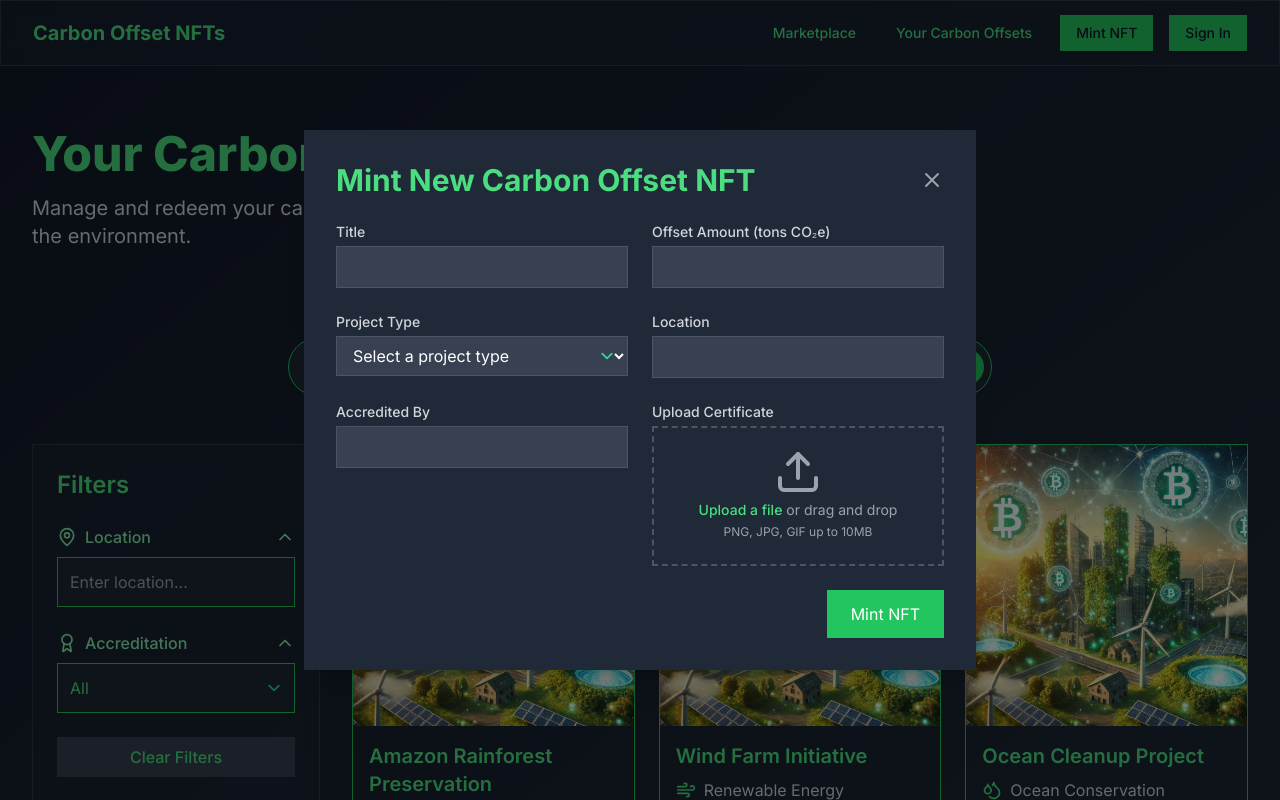
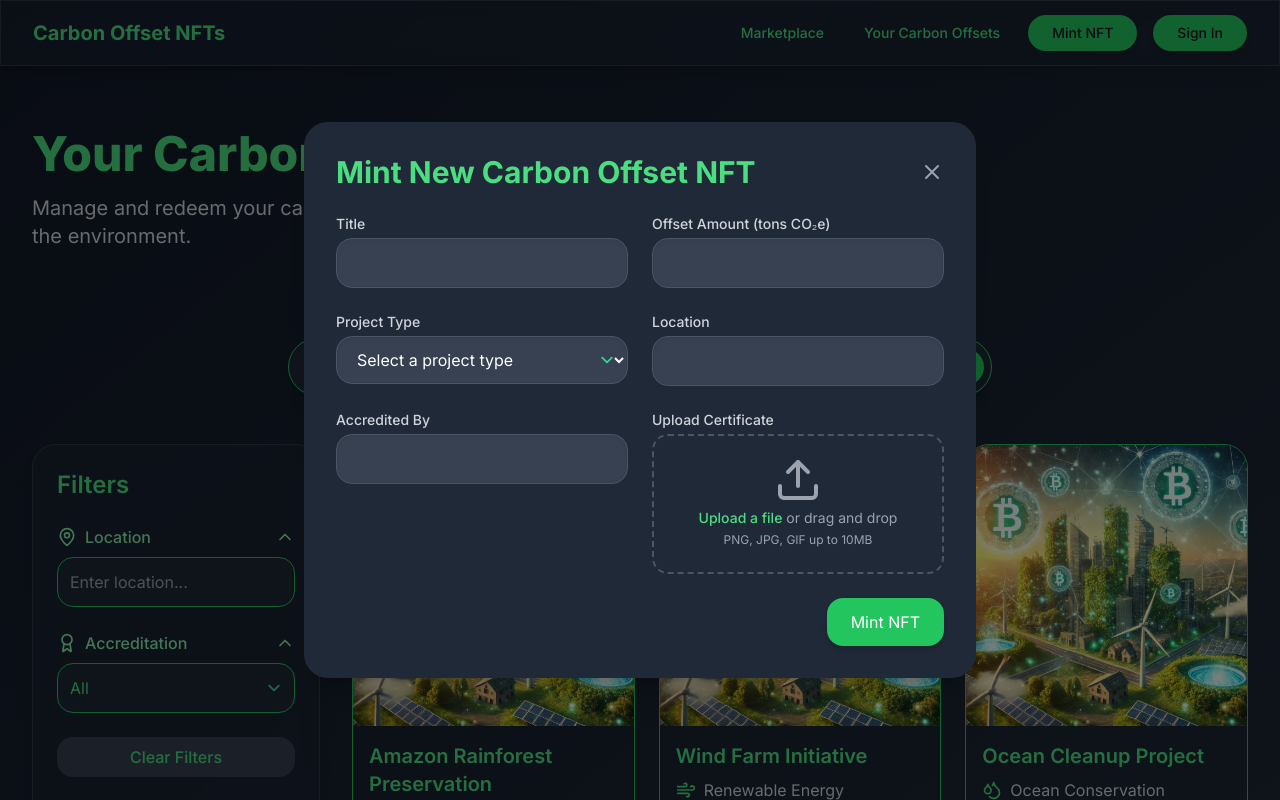
Before and after one commit to albertulll/0x4d, a Next.js app: page /your-credits in a window 1280 px wide. Both pictures are taken after a click on the button "Mint NFT". Shown: the top 800 px of the page. Built offline with nearby package versions, Linux system fonts and the light colour scheme.

Commit message:
Amazing new look.

```diff
--- a/src/app/components/FilterSidebar.tsx
+++ b/src/app/components/FilterSidebar.tsx
@@ -18,7 +18,7 @@ export default function FilterSidebar({ onFilterChange }: FilterSidebarProps) {
   }, [location, accreditation, onFilterChange])
 
   return (
-    <div className="w-72 mr-8 glass-effect p-6 rounded-lg animate-fade-in">
+    <div className="w-72 mr-8 glass-effect p-6 rounded-2xl animate-fade-in shadow-lg">
       <h2 className="text-2xl font-semibold text-green-400 mb-6">Filters</h2>
 
       <div className="mb-6">
@@ -41,7 +41,7 @@ export default function FilterSidebar({ onFilterChange }: FilterSidebarProps) {
               id="location"
               value={location}
               onChange={(e) => setLocation(e.target.value)}
-              className="w-full p-3 rounded-md bg-gray-800 text-green-400 border border-green-500 focus:outline-none focus:ring-2 focus:ring-green-500 transition-all duration-300"
+              className="w-full p-3 rounded-xl bg-gray-800 text-green-400 border border-green-500 focus:outline-none focus:ring-2 focus:ring-green-500 transition-all duration-300 shadow-inner"
               placeholder="Enter location..."
             />
           </div>
@@ -67,7 +67,7 @@ export default function FilterSidebar({ onFilterChange }: FilterSidebarProps) {
               id="accreditation"
               value={accreditation}
               onChange={(e) => setAccreditation(e.target.value)}
-              className="w-full p-3 rounded-md bg-gray-800 text-green-400 border border-green-500 focus:outline-none focus:ring-2 focus:ring-green-500 transition-all duration-300 appearance-none"
+              className="w-full p-3 rounded-xl bg-gray-800 text-green-400 border border-green-500 focus:outline-none focus:ring-2 focus:ring-green-500 transition-all duration-300 appearance-none shadow-inner"
             >
               <option value="">All</option>
               <option value="Verra">Verra</option>
@@ -83,7 +83,7 @@ export default function FilterSidebar({ onFilterChange }: FilterSidebarProps) {
           setLocation("")
           setAccreditation("")
         }}
-        className="w-full bg-gray-700 text-green-400 font-medium py-2 px-4 rounded-md hover:bg-gray-600 transition-colors duration-300"
+        className="w-full bg-gray-700 text-green-400 font-medium py-2 px-4 rounded-xl hover:bg-gray-600 transition-all duration-300 transform hover:scale-105"
       >
         Clear Filters
       </button>
--- a/src/app/components/MintNFTOverlay.tsx
+++ b/src/app/components/MintNFTOverlay.tsx
@@ -64,7 +64,7 @@ export default function MintNFTOverlay({ isOpen, onClose }: MintNFTOverlayProps)
             animate={{ scale: 1, opacity: 1 }}
             exit={{ scale: 0.9, opacity: 0 }}
             transition={{ type: "spring", damping: 15, stiffness: 300 }}
-            className="bg-gray-800 p-8 rounded-lg shadow-xl max-w-2xl w-full m-4"
+            className="bg-gray-800 p-8 rounded-2xl shadow-xl max-w-2xl w-full m-4"
             onClick={(e) => e.stopPropagation()}
           >
             <div className="flex justify-between items-center mb-6">
@@ -84,7 +84,7 @@ export default function MintNFTOverlay({ isOpen, onClose }: MintNFTOverlayProps)
                     id="title"
                     value={title}
                     onChange={(e) => setTitle(e.target.value)}
-                    className="w-full px-3 py-2 rounded-md bg-gray-700 border border-gray-600 text-white focus:border-green-500 focus:ring-2 focus:ring-green-500 transition-all duration-200"
+                    className="w-full px-4 py-3 rounded-xl bg-gray-700 border border-gray-600 text-white focus:border-green-500 focus:ring-2 focus:ring-green-500 transition-all duration-200 shadow-inner"
                     required
                   />
                 </div>
@@ -97,7 +97,7 @@ export default function MintNFTOverlay({ isOpen, onClose }: MintNFTOverlayProps)
                     id="offsetAmount"
                     value={offsetAmount}
                     onChange={(e) => setOffsetAmount(e.target.value)}
-                    className="w-full px-3 py-2 rounded-md bg-gray-700 border border-gray-600 text-white focus:border-green-500 focus:ring-2 focus:ring-green-500 transition-all duration-200"
+                    className="w-full px-4 py-3 rounded-xl bg-gray-700 border border-gray-600 text-white focus:border-green-500 focus:ring-2 focus:ring-green-500 transition-all duration-200 shadow-inner"
                     required
                   />
                 </div>
@@ -109,7 +109,7 @@ export default function MintNFTOverlay({ isOpen, onClose }: MintNFTOverlayProps)
                     id="projectType"
                     value={projectType}
                     onChange={(e) => setProjectType(e.target.value)}
-                    className="w-full px-3 py-2 rounded-md bg-gray-700 border border-gray-600 text-white focus:border-green-500 focus:ring-2 focus:ring-green-500 transition-all duration-200"
+                    className="w-full px-4 py-3 rounded-xl bg-gray-700 border border-gray-600 text-white focus:border-green-500 focus:ring-2 focus:ring-green-500 transition-all duration-200 shadow-inner"
                     required
                   >
                     <option value="">Select a project type</option>
@@ -130,7 +130,7 @@ export default function MintNFTOverlay({ isOpen, onClose }: MintNFTOverlayProps)
                     id="location"
                     value={location}
                     onChange={(e) => setLocation(e.target.value)}
-                    className="w-full px-3 py-2 rounded-md bg-gray-700 border border-gray-600 text-white focus:border-green-500 focus:ring-2 focus:ring-green-500 transition-all duration-200"
+                    className="w-full px-4 py-3 rounded-xl bg-gray-700 border border-gray-600 text-white focus:border-green-500 focus:ring-2 focus:ring-green-500 transition-all duration-200 shadow-inner"
                     required
                   />
                 </div>
@@ -143,7 +143,7 @@ export default function MintNFTOverlay({ isOpen, onClose }: MintNFTOverlayProps)
                     id="accreditedBy"
                     value={accreditedBy}
                     onChange={(e) => setAccreditedBy(e.target.value)}
-                    className="w-full px-3 py-2 rounded-md bg-gray-700 border border-gray-600 text-white focus:border-green-500 focus:ring-2 focus:ring-green-500 transition-all duration-200"
+                    className="w-full px-4 py-3 rounded-xl bg-gray-700 border border-gray-600 text-white focus:border-green-500 focus:ring-2 focus:ring-green-500 transition-all duration-200 shadow-inner"
                     required
                   />
                 </div>
@@ -151,7 +151,7 @@ export default function MintNFTOverlay({ isOpen, onClose }: MintNFTOverlayProps)
                   <label htmlFor="certificate" className="block text-sm font-medium text-gray-300 mb-1">
                     Upload Certificate
                   </label>
-                  <div className="mt-1 flex justify-center px-6 pt-5 pb-6 border-2 border-gray-600 border-dashed rounded-md hover:border-green-500 transition-colors duration-200">
+                  <div className="mt-1 flex justify-center px-6 pt-5 pb-6 border-2 border-gray-600 border-dashed rounded-xl hover:border-green-500 transition-all duration-200">
                     <div className="space-y-1 text-center">
                       <Upload className="mx-auto h-12 w-12 text-gray-400" />
                       <div className="flex text-sm text-gray-400">
@@ -178,7 +178,7 @@ export default function MintNFTOverlay({ isOpen, onClose }: MintNFTOverlayProps)
               <div className="flex justify-end">
                 <motion.button
                   type="submit"
-                  className="px-6 py-3 bg-green-500 text-white rounded-md hover:bg-green-600 focus:outline-none focus:ring-2 focus:ring-offset-2 focus:ring-green-500 transition-colors duration-200"
+                  className="px-6 py-3 bg-green-500 text-white rounded-xl hover:bg-green-600 focus:outline-none focus:ring-2 focus:ring-offset-2 focus:ring-green-500 transition-all duration-200 shadow-md hover:shadow-lg transform hover:scale-105"
                   whileHover={{ scale: 1.05 }}
                   whileTap={{ scale: 0.95 }}
                   disabled={isSubmitting || isSuccess}
@@ -191,7 +191,7 @@ export default function MintNFTOverlay({ isOpen, onClose }: MintNFTOverlayProps)
               <motion.div
                 initial={{ opacity: 0, y: 20 }}
                 animate={{ opacity: 1, y: 0 }}
-                className="mt-4 p-4 bg-green-500 bg-opacity-20 border border-green-500 rounded-md flex items-center"
+                className="mt-4 p-4 bg-green-500 bg-opacity-20 border border-green-500 rounded-xl flex items-center"
               >
                 <CheckCircle className="w-6 h-6 text-green-500 mr-2" />
                 <span className="text-green-400">NFT successfully minted!</span>
--- a/src/app/components/NFTCard.tsx
+++ b/src/app/components/NFTCard.tsx
@@ -31,7 +31,7 @@ export default function NFTCard({ nft }: NFTCardProps) {
   const Icon = projectTypeIcons[nft.projectType as keyof typeof projectTypeIcons] || Leaf
 
   return (
-    <div className="glass-effect rounded-lg overflow-hidden transition-all duration-300 hover:shadow-lg hover:shadow-green-500/20 flex flex-col h-full">
+    <div className="glass-effect rounded-2xl overflow-hidden transition-all duration-300 hover:shadow-lg hover:shadow-green-500/20 flex flex-col h-full transform hover:scale-105">
       <div className="relative aspect-square">
         <Image
           src={nft.image || "/placeholder.svg"}
@@ -63,7 +63,7 @@ export default function NFTCard({ nft }: NFTCardProps) {
         <p className="text-green-400 font-semibold mb-2 text-xl">Price: {nft.price}</p>
         <div className="mt-auto">
           <button
-            className="w-full bg-green-500 text-gray-900 font-semibold py-3 px-4 rounded-md hover:bg-green-400 transition-colors duration-300"
+            className="w-full bg-green-500 text-gray-900 font-semibold py-3 px-4 rounded-xl hover:bg-green-400 transition-all duration-300 transform hover:scale-105"
             onClick={() => console.log(`Buying ${nft.offsetAmount} offsets from ${nft.title}`)}
           >
             Buy Now
--- a/src/app/components/SearchBar.tsx
+++ b/src/app/components/SearchBar.tsx
@@ -23,12 +23,12 @@ export default function SearchBar({ onSearch }: SearchBarProps) {
           placeholder="Search carbon credits..."
           value={searchTerm}
           onChange={(e) => setSearchTerm(e.target.value)}
-          className="w-full p-4 pl-12 rounded-full bg-gray-800 text-green-400 border border-green-500 focus:outline-none focus:ring-2 focus:ring-green-500 transition-all duration-300"
+          className="w-full p-4 pl-12 rounded-full bg-gray-800 text-green-400 border border-green-500 focus:outline-none focus:ring-2 focus:ring-green-500 transition-all duration-300 shadow-lg"
         />
         <Search className="absolute left-4 top-1/2 transform -translate-y-1/2 h-5 w-5 text-green-400" />
         <button
           type="submit"
-          className="absolute right-2 top-1/2 transform -translate-y-1/2 bg-green-500 text-gray-900 px-6 py-2 rounded-full text-sm font-medium hover:bg-green-400 transition-colors duration-300"
+          className="absolute right-2 top-1/2 transform -translate-y-1/2 bg-green-500 text-gray-900 px-6 py-2 rounded-full text-sm font-medium hover:bg-green-400 transition-all duration-300 shadow-md hover:shadow-lg"
         >
           Search
         </button>
--- a/src/app/components/YourNFTCard.tsx
+++ b/src/app/components/YourNFTCard.tsx
@@ -42,7 +42,7 @@ export default function YourNFTCard({ nft }: YourNFTCardProps) {
   return (
     <div
       ref={cardRef}
-      className="bg-glass rounded-lg overflow-hidden border border-green-500 transition-all duration-300 hover:shadow-lg hover:shadow-green-500/50 flex flex-col h-full relative"
+      className="bg-glass rounded-2xl overflow-hidden border border-green-500 transition-all duration-300 hover:shadow-lg hover:shadow-green-500/50 flex flex-col h-full relative transform hover:scale-105"
     >
       <div className="relative aspect-square">
         <Image
@@ -74,7 +74,7 @@ export default function YourNFTCard({ nft }: YourNFTCardProps) {
         <p className="text-gray-300 mb-2">Offsets: {nft.offsetAmount} tons CO₂e</p>
         <div className="mt-auto">
           <button
-            className="w-full bg-primary text-primary-foreground font-semibold py-2 px-4 rounded hover:bg-primary/90 transition-all duration-300"
+            className="w-full bg-primary text-primary-foreground font-semibold py-2 px-4 rounded-xl hover:bg-primary/90 transition-all duration-300 transform hover:scale-105"
             onClick={() => setShowRedeemOptions(true)}
           >
             Redeem
@@ -83,10 +83,10 @@ export default function YourNFTCard({ nft }: YourNFTCardProps) {
       </div>
       {showRedeemOptions && (
         <div
-          className="absolute inset-0 bg-gray-900/95 flex flex-col justify-end transition-all duration-300 ease-in-out animate-slide-up"
+          className="absolute inset-0 bg-gray-900/95 flex flex-col justify-end transition-all duration-300 ease-in-out animate-slide-up rounded-2xl"
           onClick={() => setShowRedeemOptions(false)}
         >
-          <div className="bg-gray-800 p-6 rounded-t-lg shadow-xl" onClick={(e) => e.stopPropagation()}>
+          <div className="bg-gray-800 p-6 rounded-t-2xl shadow-xl" onClick={(e) => e.stopPropagation()}>
             <div className="flex justify-between items-center mb-4">
               <h3 className="text-xl font-semibold text-green-400">{nft.title}</h3>
               <button onClick={() => setShowRedeemOptions(false)} className="text-gray-400 hover:text-white">
@@ -96,19 +96,19 @@ export default function YourNFTCard({ nft }: YourNFTCardProps) {
             <p className="text-gray-300 mb-4">Choose how you want to redeem your carbon offsets:</p>
             <button
               onClick={() => handleRedeem("retire")}
-              className="w-full mb-2 bg-secondary text-secondary-foreground font-semibold py-2 px-4 rounded hover:bg-secondary/90 transition-all duration-300"
+              className="w-full mb-2 bg-secondary text-secondary-foreground font-semibold py-2 px-4 rounded-xl hover:bg-secondary/90 transition-all duration-300 transform hover:scale-105"
             >
               Retire Offset
             </button>
             <button
               onClick={() => handleRedeem("tax")}
-              className="w-full mb-2 bg-secondary text-secondary-foreground font-semibold py-2 px-4 rounded hover:bg-secondary/90 transition-all duration-300"
+              className="w-full mb-2 bg-secondary text-secondary-foreground font-semibold py-2 px-4 rounded-xl hover:bg-secondary/90 transition-all duration-300 transform hover:scale-105"
             >
               Redeem for Tax Credit
             </button>
             <button
               onClick={() => handleRedeem("sell")}
-              className="w-full mb-2 bg-secondary text-secondary-foreground font-semibold py-2 px-4 rounded hover:bg-secondary/90 transition-all duration-300"
+              className="w-full mb-2 bg-secondary text-secondary-foreground font-semibold py-2 px-4 rounded-xl hover:bg-secondary/90 transition-all duration-300 transform hover:scale-105"
             >
               Sell NFT
             </button>
--- a/src/app/page.tsx
+++ b/src/app/page.tsx
@@ -18,7 +18,7 @@ export default function Home() {
 
   return (
     <main className="min-h-screen">
-      <nav className="glass-effect sticky top-0 z-10">
+      <nav className="glass-effect sticky top-0 z-10 shadow-lg">
         <div className="max-w-7xl mx-auto px-4 sm:px-6 lg:px-8">
           <div className="flex items-center justify-between h-16">
             <div className="flex items-center">
@@ -40,14 +40,14 @@ export default function Home() {
                 Your Carbon Offsets
               </Link>
               <motion.button
-                className="bg-green-500 text-gray-900 hover:bg-green-400 px-4 py-2 rounded-md text-sm font-medium transition-colors duration-200"
+                className="bg-green-500 text-gray-900 hover:bg-green-400 px-6 py-2 rounded-full text-sm font-medium transition-all duration-300 shadow-md hover:shadow-lg transform hover:scale-105"
                 onClick={() => setShowMintOverlay(true)}
                 whileHover={{ scale: 1.05 }}
                 whileTap={{ scale: 0.95 }}
               >
                 Mint NFT
               </motion.button>
-              <button className="bg-green-500 text-gray-900 hover:bg-green-400 px-4 py-2 rounded-md text-sm font-medium transition-colors duration-200">
+              <button className="bg-green-500 text-gray-900 hover:bg-green-400 px-6 py-2 rounded-full text-sm font-medium transition-all duration-300 shadow-md hover:shadow-lg transform hover:scale-105">
                 Sign In
               </button>
             </div>
--- a/src/app/your-credits/page.tsx
+++ b/src/app/your-credits/page.tsx
@@ -17,7 +17,7 @@ export default function YourCredits() {
 
   return (
     <main className="min-h-screen">
-      <nav className="glass-effect sticky top-0 z-10">
+      <nav className="glass-effect sticky top-0 z-10 shadow-lg">
         <div className="max-w-7xl mx-auto px-4 sm:px-6 lg:px-8">
           <div className="flex items-center justify-between h-16">
             <div className="flex items-center">
@@ -39,14 +39,14 @@ export default function YourCredits() {
                 Your Carbon Offsets
               </Link>
               <motion.button
-                className="bg-green-500 text-gray-900 hover:bg-green-400 px-4 py-2 rounded-md text-sm font-medium transition-colors duration-200"
+                className="bg-green-500 text-gray-900 hover:bg-green-400 px-6 py-2 rounded-full text-sm font-medium transition-all duration-300 shadow-md hover:shadow-lg transform hover:scale-105"
                 onClick={() => setShowMintOverlay(true)}
                 whileHover={{ scale: 1.05 }}
                 whileTap={{ scale: 0.95 }}
               >
                 Mint NFT
               </motion.button>
-              <button className="bg-green-500 text-gray-900 hover:bg-green-400 px-4 py-2 rounded-md text-sm font-medium transition-colors duration-200">
+              <button className="bg-green-500 text-gray-900 hover:bg-green-400 px-6 py-2 rounded-full text-sm font-medium transition-all duration-300 shadow-md hover:shadow-lg transform hover:scale-105">
                 Sign In
               </button>
             </div>
```
Also changed, not shown: tailwind.config.ts (+9 -1 lines).
